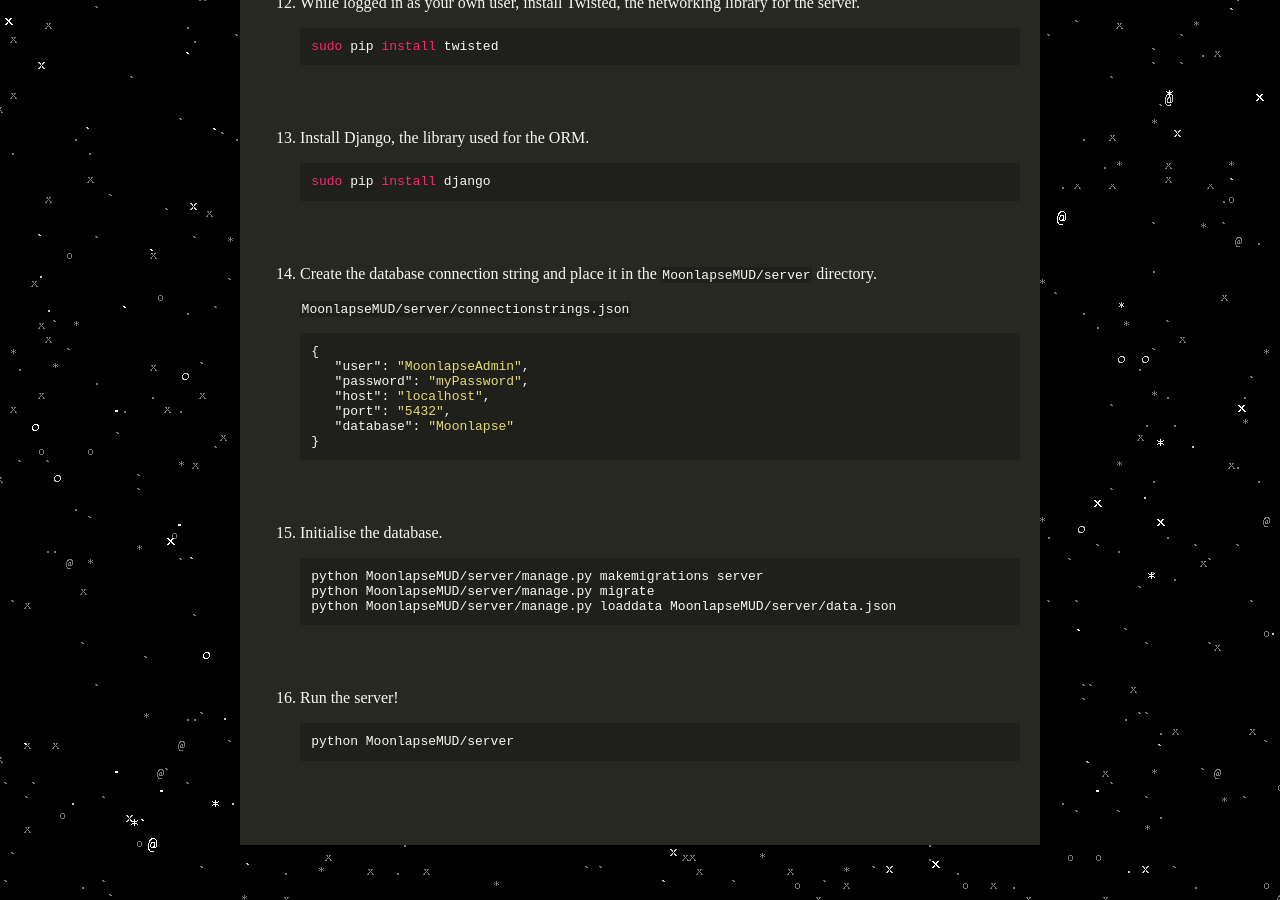
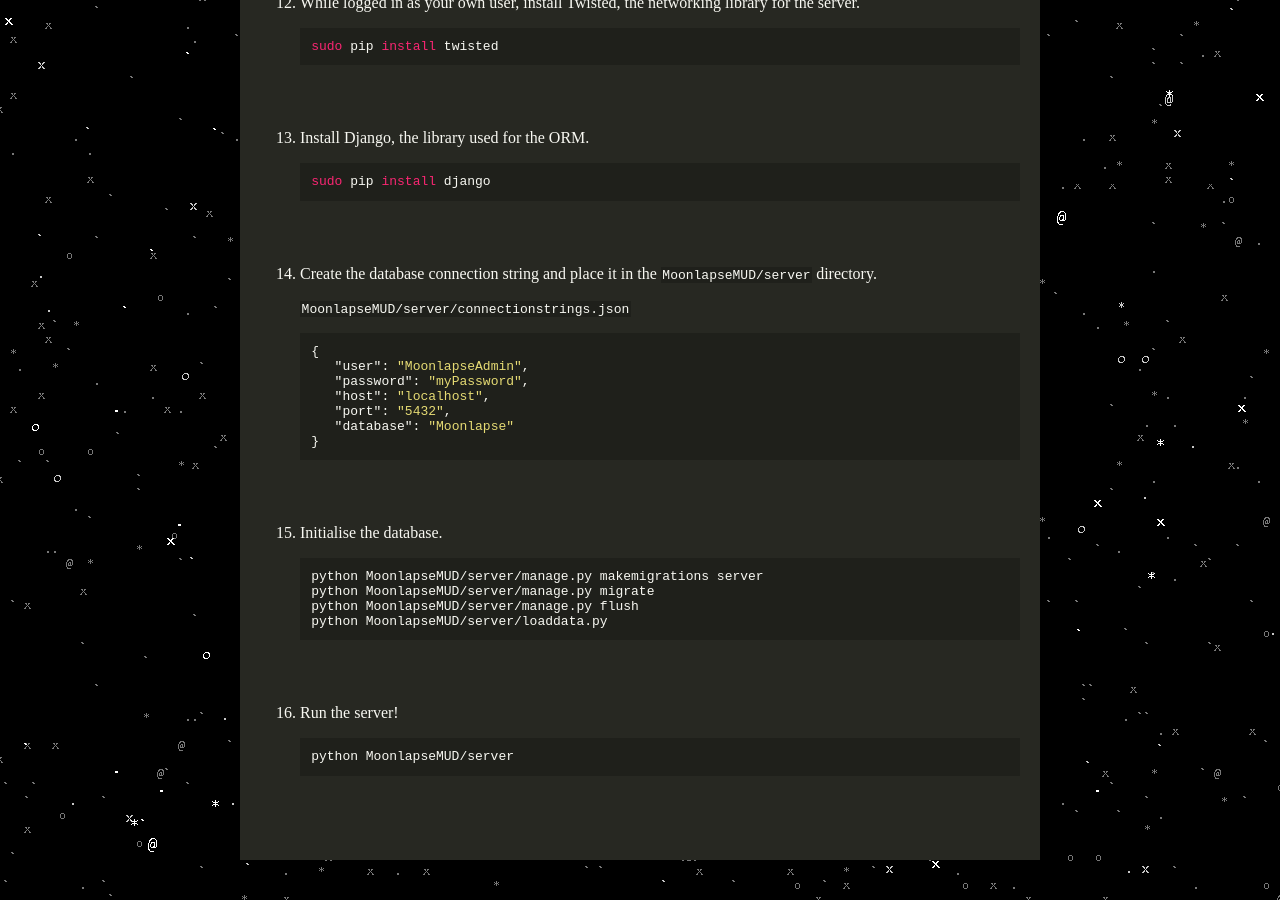
Before and after one commit to tristanbatchler/moonlapse.net, a Jekyll site: the page built from _posts/2020-08-17-how-to-run-your-own-moonlapse-server.md, in a window 1280 px wide and 900 px high, scrolled down 2376 px. Built offline with Jekyll 4.4.1, drawn with Linux system fonts in a browser that asks for light colours; some web fonts are replaced; a script that is not in the unit is left out.

Commit message:
Update Blog “2020-08-17-how-to-run-your-own-moonlapse-server”

````diff
--- a/_posts/2020-08-17-how-to-run-your-own-moonlapse-server.md
+++ b/_posts/2020-08-17-how-to-run-your-own-moonlapse-server.md
@@ -120,7 +120,8 @@ To follow along with this tutorial, you will need a machine running an operating
     ```shell
     python MoonlapseMUD/server/manage.py makemigrations server
     python MoonlapseMUD/server/manage.py migrate
-    python MoonlapseMUD/server/manage.py loaddata MoonlapseMUD/server/data.json
+    python MoonlapseMUD/server/manage.py flush
+    python MoonlapseMUD/server/loaddata.py
     ```
 16. Run the server!
 
````
